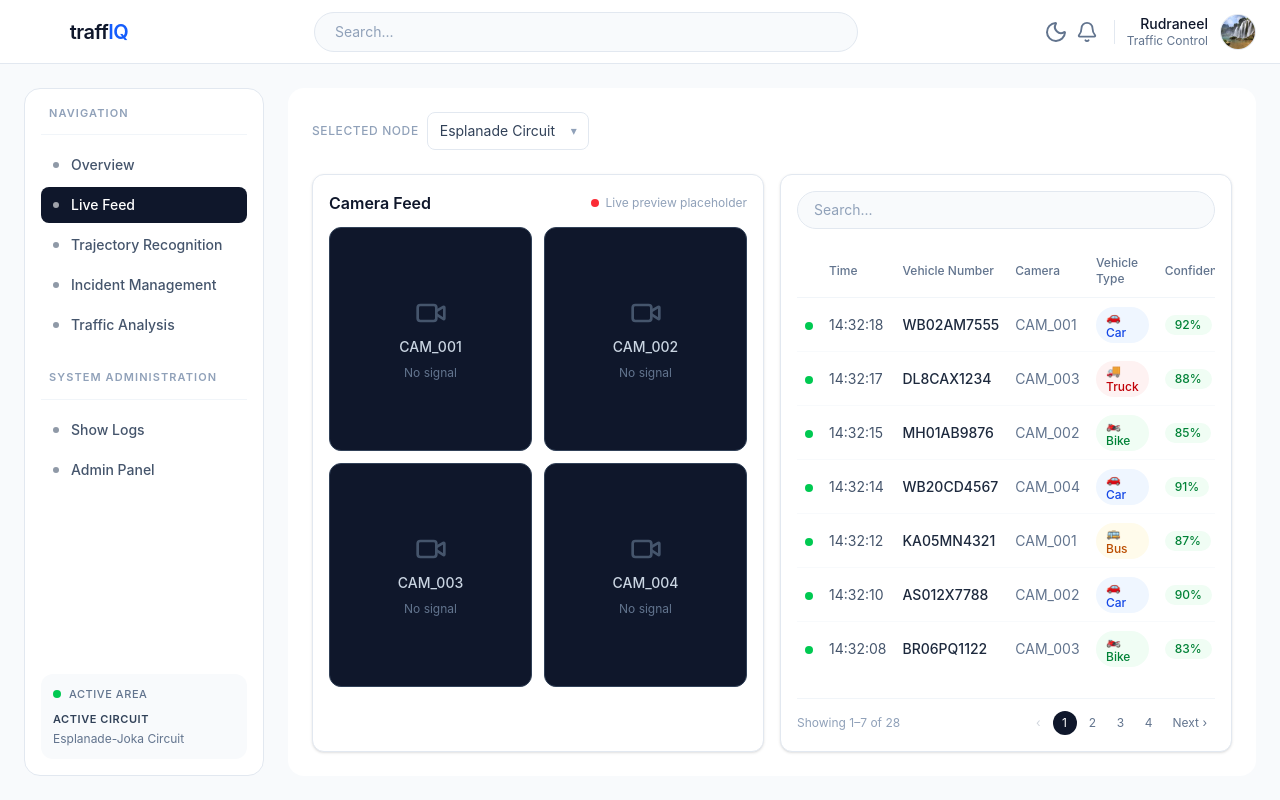
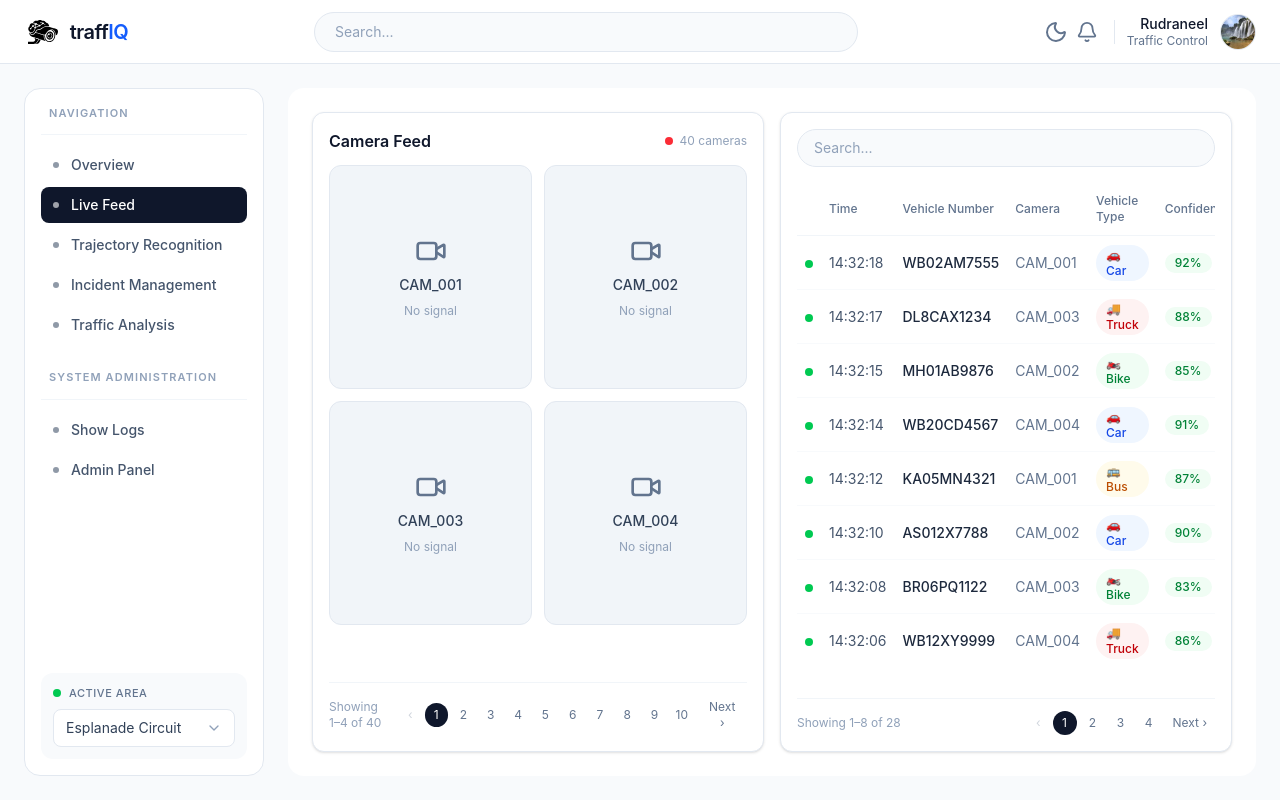
Before and after one commit to anir183/traffIQ, a React (Vite) app in the folder frontend/: page /feed in a window 1280 px wide. Built offline with nearby package versions, Linux system fonts and the light colour scheme.

Commit message:
minor(frontend): move location to searchable dropdown in sidebar

```diff
--- a/frontend/src/body/navigation.tsx
+++ b/frontend/src/body/navigation.tsx
@@ -1,4 +1,6 @@
 import { NavLink } from "react-router-dom";
+import { useState } from "react";
+import SearchableSelect from "../components/ui/searchable-select";
 
 const NAV_ITEMS = [
   { to: "/", label: "Overview", end: true },
@@ -13,6 +15,17 @@ const ADMIN_ITEMS = [
   { to: "/admin", label: "Admin Panel", end: false },
 ];
 
+const AREA_NODES = [
+  "Esplanade Circuit",
+  "Joka Circuit",
+  "Salt Lake Circuit",
+  "Ballygunge Circuit",
+  "Park Street Circuit",
+  "New Town Circuit",
+  "Ballygunge-Lanka Circuit",
+  "Howrah Circuit",
+];
+
 function linkClass({ isActive }: { isActive: boolean; isPending: boolean }) {
   const base =
     "flex items-center gap-3 whitespace-nowrap rounded-lg px-3 py-2 text-left text-sm font-medium transition-colors";
@@ -22,6 +35,8 @@ function linkClass({ isActive }: { isActive: boolean; isPending: boolean }) {
 }
 
 function Nav() {
+  const [selectedNode, setSelectedNode] = useState(AREA_NODES[0]);
+
   return (
     <div className="flex w-full shrink-0 flex-col rounded-2xl border border-slate-200 bg-white p-4 lg:h-full lg:w-60 dark:border-slate-700 dark:bg-slate-900">
       <div className="flex items-center justify-between">
@@ -70,13 +85,12 @@ function Nav() {
           <span className="h-2 w-2 rounded-full bg-green-500" />
           Active Area
         </span>
-        <div className="mt-2 flex flex-col gap-1">
-          <span className="text-[11px] font-semibold uppercase tracking-wider text-slate-700 dark:text-slate-200">
-            Active Circuit
-          </span>
-          <span className="text-xs text-slate-500 dark:text-slate-400">
-            Esplanade-Joka Circuit
-          </span>
+        <div className="mt-2">
+          <SearchableSelect
+            value={selectedNode}
+            options={AREA_NODES}
+            onSelect={setSelectedNode}
+          />
         </div>
       </div>
     </div>
--- /dev/null
+++ b/frontend/src/components/ui/searchable-select.tsx
@@ -0,0 +1,116 @@
+import { useEffect, useRef, useState } from "react";
+import { ChevronDown } from "lucide-react";
+
+interface SearchableSelectProps {
+  value: string | null;
+  options: string[];
+  onSelect: (value: string) => void;
+  placeholder?: string;
+}
+
+function SearchableSelect({
+  value,
+  options,
+  onSelect,
+  placeholder = "Select...",
+}: SearchableSelectProps) {
+  const [open, setOpen] = useState(false);
+  const [query, setQuery] = useState("");
+  const containerRef = useRef<HTMLDivElement>(null);
+  const inputRef = useRef<HTMLInputElement>(null);
+
+  const filtered = options.filter((option) =>
+    option.toLowerCase().includes(query.toLowerCase()),
+  );
+
+  useEffect(() => {
+    if (!open) return;
+    const handlePointer = (e: MouseEvent) => {
+      if (
+        containerRef.current &&
+        !containerRef.current.contains(e.target as Node)
+      ) {
+        setOpen(false);
+      }
+    };
+    const handleKey = (e: KeyboardEvent) => {
+      if (e.key === "Escape") setOpen(false);
+    };
+    document.addEventListener("mousedown", handlePointer);
+    document.addEventListener("keydown", handleKey);
+    return () => {
+      document.removeEventListener("mousedown", handlePointer);
+      document.removeEventListener("keydown", handleKey);
+    };
+  }, [open]);
+
+  useEffect(() => {
+    if (open) inputRef.current?.focus();
+  }, [open]);
+
+  const select = (option: string) => {
+    onSelect(option);
+    setQuery("");
+    setOpen(false);
+  };
+
+  return (
+    <div ref={containerRef} className="relative">
+      <button
+        type="button"
+        onClick={() => setOpen((o) => !o)}
+        className="mt-2 flex w-full items-center justify-between gap-2 rounded-lg border border-slate-200 bg-white px-3 py-2 text-left text-sm text-slate-700 outline-none transition-colors hover:bg-slate-50 focus:border-blue-500 dark:border-slate-700 dark:bg-slate-900 dark:text-slate-300 dark:hover:bg-slate-800"
+      >
+        <span className="truncate">{value ?? placeholder}</span>
+        <ChevronDown
+          className={`h-4 w-4 shrink-0 text-slate-400 transition-transform dark:text-slate-500 ${
+            open ? "rotate-180" : ""
+          }`}
+          aria-hidden="true"
+        />
+      </button>
+
+      {open && (
+        <div className="absolute bottom-full left-0 right-0 z-20 mb-2 overflow-hidden rounded-xl border border-slate-200 bg-white shadow-lg dark:border-slate-700 dark:bg-slate-900">
+          <input
+            ref={inputRef}
+            type="text"
+            value={query}
+            onChange={(e) => setQuery(e.target.value)}
+            placeholder="Search..."
+            className="w-full border-b border-slate-200 bg-transparent px-3 py-2 text-sm text-slate-700 outline-none placeholder:text-slate-400 dark:border-slate-700 dark:text-slate-200 dark:placeholder:text-slate-500"
+          />
+          <ul className="max-h-48 overflow-y-auto">
+            {filtered.length === 0 && (
+              <li className="px-3 py-2 text-xs text-slate-400 dark:text-slate-500">
+                No matches
+              </li>
+            )}
+            {filtered.map((option) => (
+              <li key={option}>
+                <button
+                  type="button"
+                  onClick={() => select(option)}
+                  className={`flex w-full items-center justify-between px-3 py-2 text-left text-sm transition-colors ${
+                    option === value
+                      ? "bg-slate-100 text-slate-900 dark:bg-slate-800 dark:text-slate-100"
+                      : "text-slate-600 hover:bg-slate-50 dark:text-slate-400 dark:hover:bg-slate-800"
+                  }`}
+                >
+                  <span className="truncate">{option}</span>
+                  {option === value && (
+                    <span className="text-xs text-blue-600 dark:text-blue-400">
+                      ✓
+                    </span>
+                  )}
+                </button>
+              </li>
+            ))}
+          </ul>
+        </div>
+      )}
+    </div>
+  );
+}
+
+export default SearchableSelect;
--- a/frontend/src/header/name.tsx
+++ b/frontend/src/header/name.tsx
@@ -4,7 +4,11 @@ function App() {
   return (
     <div className="flex items-center gap-2">
       <span className="flex items-center p-1">
-        <img src={Logo} alt="TraffIQ logo" className="h-6 w-auto" />
+        <img
+          src={Logo}
+          alt="TraffIQ logo"
+          className="h-6 w-auto invert dark:invert-0"
+        />
       </span>
       <span className="text-xl font-semibold tracking-tight text-slate-900 dark:text-slate-100">
         traff<span className="text-blue-600">IQ</span>
--- a/frontend/src/pages/livefeed.tsx
+++ b/frontend/src/pages/livefeed.tsx
@@ -1,12 +1,10 @@
-import Selector from "../pages/page2/select";
 import Updates from "../pages/page2/updates";
 import Feed from "../pages/page2/feed";
 
 const livefeed = () => {
   return (
     <div className="flex h-full min-h-0 flex-col gap-6 p-6">
-      <Selector />
-      <div className="grid min-h-0 flex-1 grid-cols-1 gap-4 xl:grid-cols-2">
+      <div className="grid min-h-0 flex-1 grid-cols-1 gap-4 xl:grid-cols-2 xl:grid-rows-[minmax(0,1fr)]">
         <Feed />
         <Updates />
       </div>
--- a/frontend/src/pages/page2/feed.tsx
+++ b/frontend/src/pages/page2/feed.tsx
@@ -1,18 +1,28 @@
+import { useState } from "react";
 import { Video } from "lucide-react";
+import { useListPageSize } from "../../hooks/useListPageSize";
 
-const CAMERAS = ["CAM_001", "CAM_002", "CAM_003", "CAM_004"];
+const CAMERAS = Array.from(
+  { length: 40 },
+  (_, i) => `CAM_${String(i + 1).padStart(3, "0")}`,
+);
+
+const COLS = 2;
 
 function CameraView({ name }: { name: string }) {
   return (
-    <div className="flex h-56 flex-col items-center justify-center gap-2 rounded-xl border border-slate-700 bg-slate-900 dark:border-slate-600 dark:bg-slate-800">
+    <div
+      data-sm-row
+      className="flex h-56 flex-col items-center justify-center gap-2 rounded-xl border border-slate-200 bg-slate-100 dark:border-slate-700 dark:bg-slate-800"
+    >
       <Video
-        className="h-8 w-8 text-slate-600 dark:text-slate-400"
+        className="h-8 w-8 text-slate-500 dark:text-slate-400"
         aria-hidden="true"
       />
-      <span className="text-sm font-medium text-slate-300 dark:text-slate-200">
+      <span className="text-sm font-medium text-slate-700 dark:text-slate-200">
         {name}
       </span>
-      <span className="text-xs text-slate-500 dark:text-slate-400">
+      <span className="text-xs text-slate-400 dark:text-slate-500">
         No signal
       </span>
     </div>
@@ -20,22 +30,83 @@ function CameraView({ name }: { name: string }) {
 }
 
 export default function Feed() {
+  const [page, setPage] = useState(1);
+
+  const { containerRef, rowsPerPage } = useListPageSize<HTMLDivElement>(
+    { min: 2, max: 8 },
+    CAMERAS.length,
+  );
+
+  const tilesPerPage = rowsPerPage * COLS;
+  const totalPages = Math.max(1, Math.ceil(CAMERAS.length / tilesPerPage));
+  const safePage = Math.min(page, totalPages);
+  const startIndex = (safePage - 1) * tilesPerPage;
+  const pageCameras = CAMERAS.slice(startIndex, startIndex + tilesPerPage);
+
   return (
-    <div className="flex w-full flex-col rounded-xl border border-slate-200 bg-white p-4 shadow-sm dark:border-slate-700 dark:bg-slate-900">
+    <div className="flex h-full min-h-0 w-full flex-col rounded-xl border border-slate-200 bg-white p-4 shadow-sm dark:border-slate-700 dark:bg-slate-900">
       <div className="mb-3 flex items-center justify-between">
         <h3 className="text-base font-semibold text-slate-900 dark:text-slate-100">
           Camera Feed
         </h3>
         <span className="flex items-center gap-1.5 text-xs text-slate-400 dark:text-slate-500">
           <span className="h-2 w-2 rounded-full bg-red-500" />
-          Live preview placeholder
+          {CAMERAS.length} cameras
         </span>
       </div>
-      <div className="grid grid-cols-2 gap-3">
-        {CAMERAS.map((name) => (
+
+      <div
+        ref={containerRef}
+        className="grid min-h-0 flex-1 grid-cols-2 content-start gap-3 overflow-y-auto"
+      >
+        {pageCameras.map((name) => (
           <CameraView key={name} name={name} />
         ))}
       </div>
+
+      {CAMERAS.length > 0 && (
+        <div className="mt-auto flex items-center justify-between gap-2 border-t border-slate-100 pt-3 text-xs dark:border-slate-800">
+          <span className="text-slate-400 dark:text-slate-500">
+            Showing {startIndex + 1}–{startIndex + pageCameras.length} of{" "}
+            {CAMERAS.length}
+          </span>
+
+          {totalPages > 1 && (
+            <div className="flex items-center gap-1">
+              <button
+                type="button"
+                disabled={safePage === 1}
+                onClick={() => setPage((p) => p - 1)}
+                className="rounded-md px-2 py-1 text-slate-500 transition-colors hover:bg-slate-100 disabled:opacity-30 dark:text-slate-400 dark:hover:bg-slate-800"
+              >
+                ‹
+              </button>
+              {Array.from({ length: totalPages }, (_, i) => i + 1).map((p) => (
+                <button
+                  key={p}
+                  type="button"
+                  onClick={() => setPage(p)}
+                  className={`h-6 w-6 rounded-full text-xs transition-colors ${
+                    p === safePage
+                      ? "bg-slate-900 text-white dark:bg-slate-100 dark:text-slate-900"
+                      : "text-slate-500 hover:bg-slate-100 dark:text-slate-400 dark:hover:bg-slate-800"
+                  }`}
+                >
+                  {p}
+                </button>
+              ))}
+              <button
+                type="button"
+                disabled={safePage === totalPages}
+                onClick={() => setPage((p) => p + 1)}
+                className="rounded-md px-2 py-1 text-slate-500 transition-colors hover:bg-slate-100 disabled:opacity-30 dark:text-slate-400 dark:hover:bg-slate-800"
+              >
+                Next ›
+              </button>
+            </div>
+          )}
+        </div>
+      )}
     </div>
   );
 }
--- a/frontend/src/pages/page2/select.tsx
+++ /dev/null
@@ -1,33 +0,0 @@
-import { useState } from "react";
-
-const NODES = ["Esplanade Circuit", "Joka Circuit"];
-
-function NodeSelector() {
-  const [selected, setSelected] = useState(NODES[0]);
-
-  return (
-    <div className="flex items-center gap-2">
-      <span className="text-xs font-medium uppercase tracking-wider text-slate-400 dark:text-slate-500">
-        Selected node
-      </span>
-      <div className="relative inline-flex items-center">
-        <select
-          className="cursor-pointer appearance-none rounded-lg border border-slate-200 bg-white py-2 pl-3 pr-8 text-sm text-slate-700 outline-none transition-colors hover:bg-slate-50 focus:border-blue-500 dark:border-slate-700 dark:bg-slate-900 dark:text-slate-300 dark:hover:bg-slate-800"
-          value={selected}
-          onChange={(e) => setSelected(e.target.value)}
-        >
-          {NODES.map((name) => (
-            <option key={name} value={name}>
-              {name}
-            </option>
-          ))}
-        </select>
-        <span className="pointer-events-none absolute right-3 text-xs text-slate-400 dark:text-slate-500">
-          ▾
-        </span>
-      </div>
-    </div>
-  );
-}
-
-export default NodeSelector;
```
Also changed, not shown: 1 other file (tests, documents, lock files or other folders).
